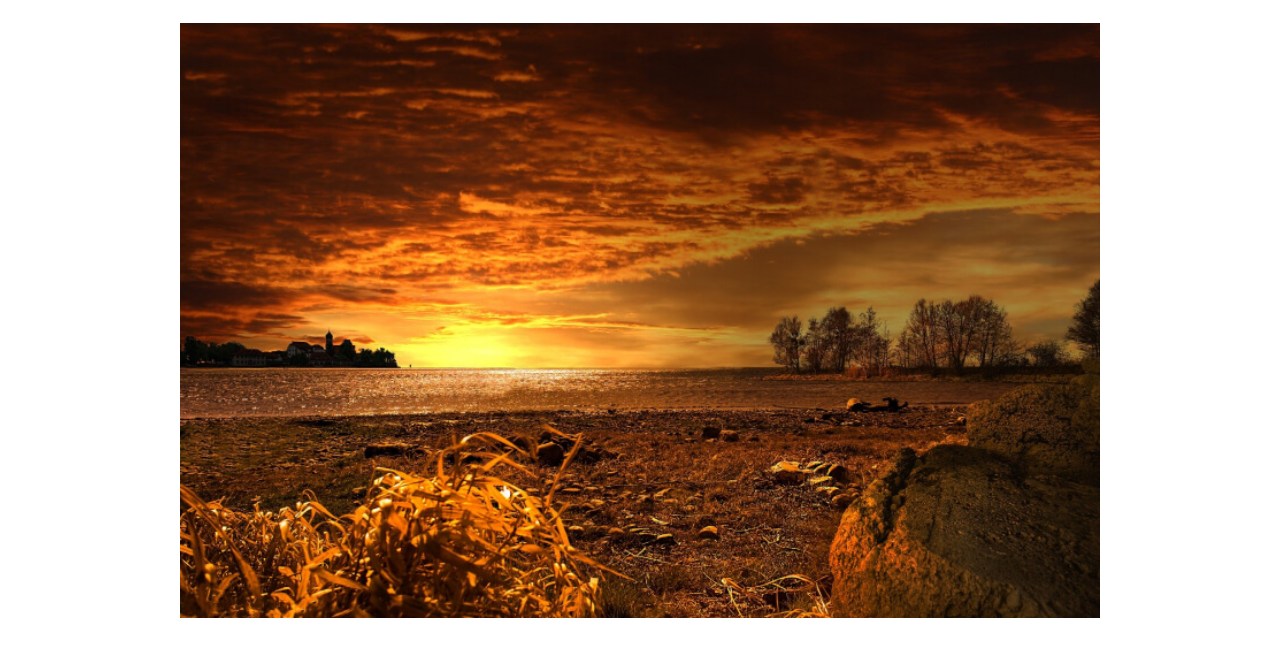
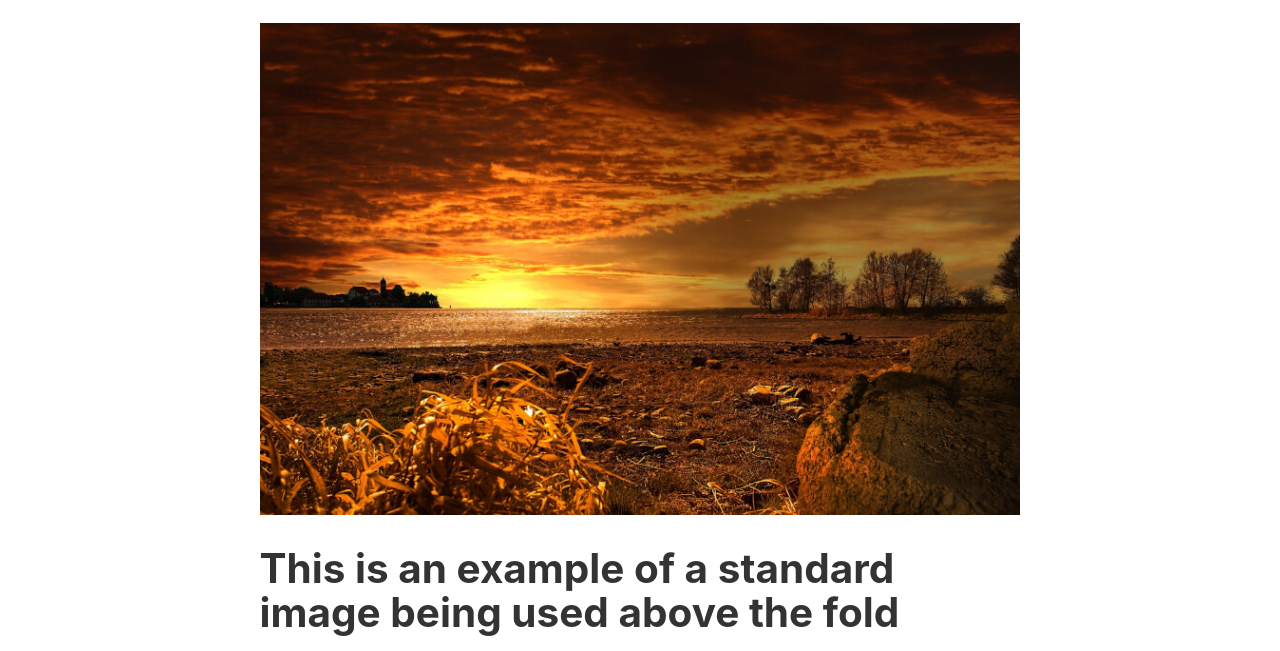
Before and after one commit to robmarshall/gatsby-image-above-fold-example, a Gatsby site: page /alternate in a window 1280 px wide. Shown: the part 100-751 px from the top of the page. Built offline with nearby package versions, Linux system fonts and the light colour scheme; Gatsby itself is replaced by a stand-in of ours.

Commit message:
Updated image

```diff
--- a/src/components/image1b.js
+++ b/src/components/image1b.js
@@ -1,6 +1,5 @@
 import React from "react"
 import { useStaticQuery, graphql } from "gatsby"
-import Img from "gatsby-image"
 
 /*
  * This component is built using `gatsby-image` to automatically serve optimized
@@ -19,7 +18,7 @@ const Image1b = () => {
       placeholderImage: file(relativePath: { eq: "sunset.jpg" }) {
         childImageSharp {
           fluid(maxWidth: 800) {
-            ...GatsbyImageSharpFluid_withWebp_noBase64
+            ...GatsbyImageSharpFluid_withWebp
           }
         }
       }
@@ -27,11 +26,23 @@ const Image1b = () => {
   `)
 
   return (
-    <Img
-      fluid={data.placeholderImage.childImageSharp.fluid}
-      loading="eager"
-      fadeIn="false"
-    />
+    <picture>
+      <source
+        type="image/webp"
+        srcset={data.placeholderImage.childImageSharp.fluid.srcSetWebp}
+        sizes={data.placeholderImage.childImageSharp.fluid.sizes}
+      />
+      <source
+        srcset={data.placeholderImage.childImageSharp.fluid.srcSet}
+        sizes={data.placeholderImage.childImageSharp.fluid.sizes}
+      />
+      <img
+        sizes={data.placeholderImage.childImageSharp.fluid.sizes}
+        srcset={data.placeholderImage.childImageSharp.fluid.srcSet}
+        src={data.placeholderImage.childImageSharp.fluid.src}
+        alt=""
+      />
+    </picture>
   )
 }
 
--- a/src/components/layout.js
+++ b/src/components/layout.js
@@ -29,7 +29,7 @@ const Layout = ({ children }) => {
       <div
         style={{
           margin: `0 auto`,
-          maxWidth: 960,
+          maxWidth: 800,
           padding: `0 1.0875rem 1.45rem`,
         }}
       >
```
Also changed, not shown: README.md (deleted).
